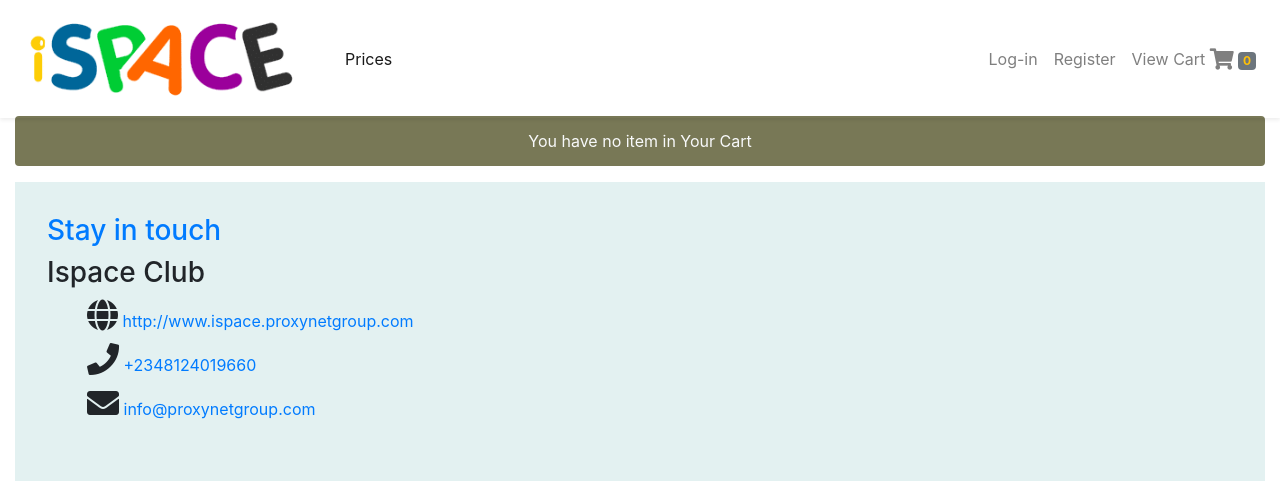
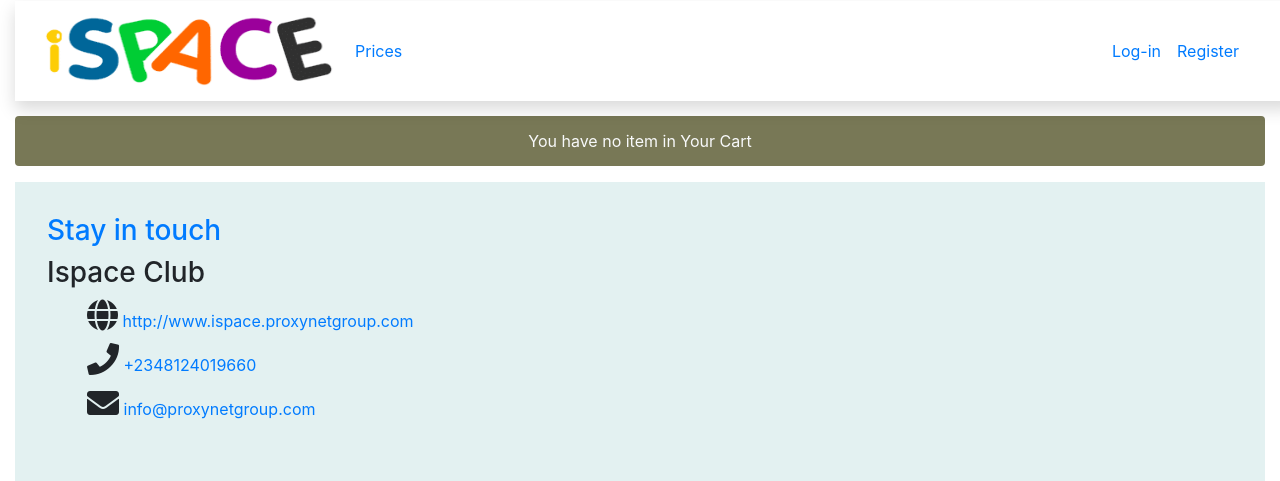
Before and after one commit to charleeo/ispaceshopingcart, a PHP site: page /view_cart.php in a window 1280 px wide. Shown: the top 481 px of the page. Run offline with PHP 8.4, Linux system fonts and the light colour scheme; some libraries are stand-ins or nearby versions.

Commit message:
new changes

```diff
--- a/includes/head.php
+++ b/includes/head.php
@@ -5,6 +5,7 @@
   <meta name="viewport" content="width=device-width, initial-scale=1.0">
   <meta http-equiv="X-UA-Compatible" content="ie=edge">
   <!-- <base href="/mailcronjobs/"> -->
+  <link rel="shortcut icon" type="image/ico" href="assets/images/icon/moodle-favicon.ico">
   <link rel="stylesheet" href="https://stackpath.bootstrapcdn.com/bootstrap/4.3.1/css/bootstrap.min.css" integrity="sha384-ggOyR0iXCbMQv3Xipma34MD+dH/1fQ784/j6cY/iJTQUOhcWr7x9JvoRxT2MZw1T" crossorigin="anonymous">
 
    <!-- Font Awesome -->
@@ -12,6 +13,9 @@
   <title>Ispace Virtual Learning</title>
   <script src="https://js.paystack.co/v1/inline.js"></script>
   <style>
+    .navbar-index{
+
+    }
   .cart{
     font-size: 1.2rem;
   }
@@ -35,7 +39,11 @@
     top: 2rem;
   }
   .my-nav {
-    z-index: 100 !important;
+    position: fixed;
+    top:1px;
+    z-index: 100;
+    width: 100vw;
+    margin-bottom: 45px;
   }
   hr.nav-pusher{
     border: 1px solid #fff;
--- a/includes/navbar.php
+++ b/includes/navbar.php
@@ -1,8 +1,9 @@
-<nav class="navbar navbar-expand-lg navbar-light shadow-sm fixed-top my-nav">
+
+<nav class="navbar navbar-expand-lg  shadow  my-nav pr-5 " style="background:#fff!important; height:100px;">
 
   <ul class="navbar-nav mr-auto">
     <li class="nav-item active">
-      <a class="nav-link " href="https://ispace.prolearncloud.com"> <img src="./assets/images/logo/ispacelogo.png" alt=" Ispacelogo" width="90%"> <span class="sr-only">(current)</span></a>
+      <a class="nav-link " href="https://ispace.prolearncloud.com"> <img src="./assets/images/logo/ispacelogo.png" alt=" Ispacelogo" width="300px" height="80px"> <span class="sr-only">(current)</span></a>
     </li>
   </ul>
   <button class="navbar-toggler" type="button" data-toggle="collapse" data-target="#navbarSupportedContent" aria-controls="navbarSupportedContent" aria-expanded="false" aria-label="Toggle navigation">
@@ -38,10 +39,11 @@
     <!--  -->
 
     <ul class="navbar-nav mr-0">
+      <?php if(!empty($_SESSION['cart'])){?>
       <li class="">
         <a href="view_cart.php" class="nav-item nav-link ">
           View Cart
-          <i class="fas fa-shopping-cart fa-lg "></i>
+          <i class="fas fa-shopping-cart fa-lg  text-secondary"></i>
           <?php
 
           if (isset($_SESSION['cart'])){
@@ -50,20 +52,21 @@
           }else{
               echo "<span id=\"cart_count\" class=\"text-warning badge badge-secondary\">0</span>";
           }
-
           ?>
         </a>
       </li>
+        <?php } ?>
     </ul>
 
   </div>
 </nav>
+
 <!-- Push navbar up -->
 <hr class="nav-pusher">
 <hr class="nav-pusher">
 
 <!-- Flash Message -->
-<section class="mt-5">
+<section class="mt-1">
 <?php
    if(isset($_SESSION['message'])){ ?>
     <div class="alert">
--- a/index.php
+++ b/index.php
@@ -8,7 +8,6 @@ $result = $data->getCoursesForIndex();
 
 include('includes/head.php');
 include('includes/navbar.php');
-// checkInput($data->insertCourse());
 ?>
 <section class="mt-5">
   <div class="row justify-content-center">
@@ -31,7 +30,8 @@ include('includes/navbar.php');
             <i class="fas fa-shopping-cart fa-lg text-light"></i>
           </button>
             <input type="hidden" name="amount" value="<?= $re['amount']?>">
-            <input type="hidden" name="course_id" value="<?= $re['course_id']?>">
+            <input type="hidden" name="course_id" value="<?= $re['id']?>">
+            <!-- <input type="hidden" name="course_id" value="<?= $re['course_id']?>"> -->
             <input type="hidden" name="fullname" value="<?= $re['fullname']?>">
             <input type="hidden" name="summary" value="<?= $re['summary']?>">
             <input type="hidden" name="course_immage" value="<?= $re['course_image']?>">
--- a/query/GetData.php
+++ b/query/GetData.php
@@ -14,6 +14,7 @@ class GetData extends Models{
   public function getCoursesForIndex()
   {
     $models = new Models();
+    // $courses= $models->getAll('test_courses_information', 'id', 'ASC', ['amount', 'fullname', 'summary', 'shortname','course_id', 'course_image']);
     $courses= $models->getAll('pro_course', 'id', 'ASC', ['amount', 'fullname', 'summary', 'shortname','course_id', 'course_image']);
     return $courses;
   }
--- a/query/models.php
+++ b/query/models.php
@@ -252,7 +252,8 @@ class Models extends Database{
           echo " Error ". $this->conn->error;
           exit();
         }
-        if(!$stmt->bind_param('sssdsss',$trans_id, $fname, $lname, $amout,$curr,$email,$courses))
+        if(!$stmt->bind_param('sssdsss',$trans_id, $fname, $lname, $amout,$curr,$email,$courses
+        ))
         {
           echo " Error ". $this->conn->error;
           exit();
--- a/view_cart.php
+++ b/view_cart.php
@@ -23,19 +23,19 @@
   <?php }  ?>
 <section>
   <div class="row  pl-0">
-    <div class="col-md-7 col-sm-8">
+    <div class="col-md-8 col-sm-9">
     <div class="card border-0 mt-5">
       <div class="card-header"><h6>My Cart details</h6></div>
       <div class="card-body">
         <?php
           foreach($cart_id as $cart){
             ?>
-       <div class="row  mb-2 border shadow py-5 justify-content-center">
-         <div class="col-md-4 col-sm-4 offset-md-1  shadow-lg p-3 mr-3" style="background:#fff">
+       <div class="row  mb-2 border  py-5 justify-content-center">
+         <div class="col-md-7 col-sm-7  shadow-lg p-3 mr-3" style="background:#fff">
             <h6>About Course</h6> <hr>
             <p class="p-3 pl-0" ><?php echo $cart['summary']?></p>
          </div>
-         <div class="col-md-6 border shadow col-sm-6 p-5" style="background:#fff">
+         <div class="col-md-4 border shadow col-sm-6 py-5" style="background:#fff">
            <h6> Course Name: <?php echo $cart['fullname']?></h6>
            <h6>Price/Course/Month: <b class="text-info">&#8358;<?php echo $cart['amount']?> </b>
           </h6>
@@ -50,33 +50,59 @@
     </div>
 
     <!-- Right hand column -->
-    <div class="col-md-5 py-5">
+    <div class="col-md-4 py-5">
       <div class="list-item">
         <div class="card">
           <div class="card-header">
             <h4 class="text-start">Price Details</h4>
           </div>
-          <div class="card-body">
-            <div class="row">
-              <div class="col-md-7 col-sm-6">
+          <div class="card-body border-0">
+            <!-- <div class="row">
+
+              <div class="col-md-7 col-sm-7">
                 <h5 class="text-info">Price for <?php echo count($cart_id) ?> Course(s)</h5> <hr>
                 <h5 class="text-dark">Part Payment</h5> <hr>
                 <h5 class="text-dark">Full Payment</h5>
               </div>
-                <div class="col-md-5 col-sm-6">
+                <div class="col-md-5 col-sm-5">
+                  <p class="text-center">&#8358;<?php echo (int)$totalAmount / 2;?></p> <hr>
+                  <p class="text-center">&#8358;<?php echo (int)$totalAmount;?></p>
+              </div> -->
               <?php
               foreach($cart_id as $cart){
 
                 $totalAmount = $totalAmount+ $cart['amount'] ;
               } ?>
-                  <p class="text-center">&#8358;<?php echo $totalAmount;?></p> <hr>
-                  <p class="text-center">&#8358;<?php echo (int)$totalAmount / 2;?></p> <hr>
-                  <p class="text-center">&#8358;<?php echo (int)$totalAmount;?></p>
+              <table class="table table-striped table-bordered">
+                <thead>
+                  <th>No Of Courses</th>
+                  <th>Full Payment(Two Months) </th>
+                  <th>Part Payment(One Month) </th>
+                </thead>
+                <tbody>
+                  <tr>
+                    <td>
+                       <?php echo count($cart_id) ?>
+                  </td>
+                    <td>&#8358;<?php echo (int)$totalAmount * 2 ;?></td>
+                    <td> &#8358;<?php echo (int)$totalAmount;?></td>
+                </tr>
+                </tbody>
+              </table>
+              <a href="#payhere" class="btn btn-info btn-sm">Pay Below</a>
           </div>
         </div>
       </div>
-          <div class="card-footer shadow-lg p-5" style="background:#fff">
-            <form action="./pay.php" method="POST">
+    </div>
+  </div>
+</section>
+<span id="payhere"></span>
+<section >
+<div class="card-footer " style="background:#fff">
+<h4 class="text-center">Payment Form</h4>
+<div class="row">
+  <div class="col-md-6 col-sm-6 offset-3">
+    <form action="./pay.php" method="POST" class="shadow p-5">
       <div class="row">
         <div class="col-md-4 col-sm-4">
           <div class="form-group">
@@ -92,7 +118,7 @@
             </select>
           </div>
         </div>
-              </div><hr>
+      </div>
       <div class="row">
         <div class="col-md-4 col-sm-4">
           <div class="form-group">
@@ -104,7 +130,7 @@
             <input type="text" name="email"  placeholder="enter active email address" class="form-control" />
           </div>
         </div>
-              </div> <hr>
+      </div>
       <div class="row">
         <div class="col-md-4 col-sm-4">
           <div class="form-group">
@@ -116,33 +142,33 @@
             <input type="number" name="phone" placeholder="Phone number here" class="form-control" />
           </div>
         </div>
-              </div> <hr>
+      </div>
       <div class="row">
         <div class="col-md-4 col-sm-4">
           <div class="form-group">
             <label for="firstname">First Name(s)</label>
           </div>
-                </div> <hr>
+        </div>
         <div class="col-md-8 col-sm-8">
           <div class="form-group">
             <input type="text" name="firstname" placeholder="for above one child, separate with ," class="form-control" />
             <small class="text-danger">If you're paying for more than one child, please separate their names, with coma(,)</small>
           </div>
         </div>
-              </div> <hr/>
+      </div>
       <div class="row">
         <div class="col-md-4 col-sm-4">
           <div class="form-group">
             <label for="lastname">Last Name(s)</label>
           </div>
-                </div> <hr>
+        </div>
         <div class="col-md-8 col-sm-8">
           <div class="form-group">
             <input type="text" name="lastname" placeholder="for above one child, separate with ," class="form-control" />
             <small class="text-danger">If you're paying for more than one child, please separate their names, with coma(,)</small>
           </div>
         </div>
-              </div> <hr/>
+      </div>
       <div class="row justify-content-center ml-5">
         <div class="col-md-8  offset-md-2 col-md-8">
           <div class="form-group">
@@ -155,8 +181,6 @@
 </div>
   </div>
 </div>
-    </div>
-  </div>
 </section>
 
 <?php } else{ ?>
```
Also changed, not shown: assets/images/1593622526.jpg (deleted), assets/images/1593640827.png (deleted), assets/images/1593640863.jpg (deleted), assets/images/icon/moodle-favicon.ico (added). Lines whose indentation alone changed are shown as unchanged.
